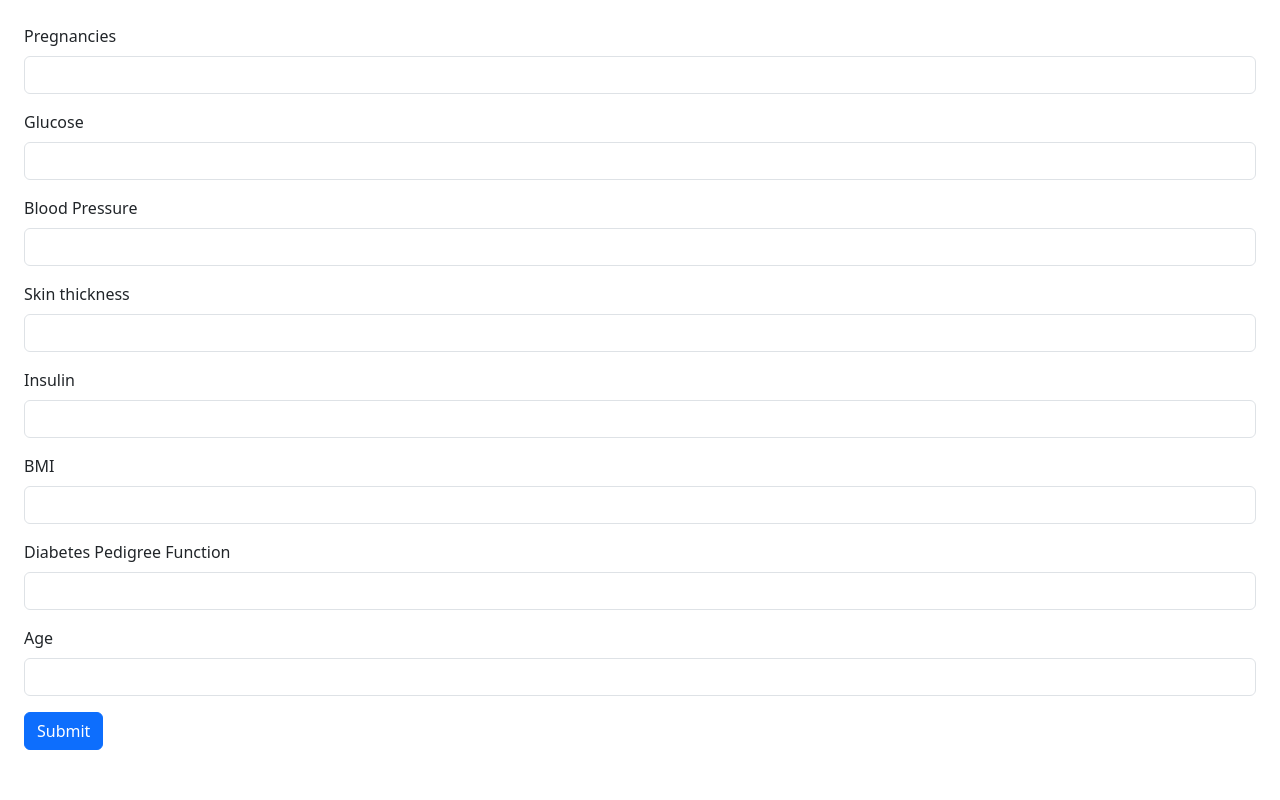
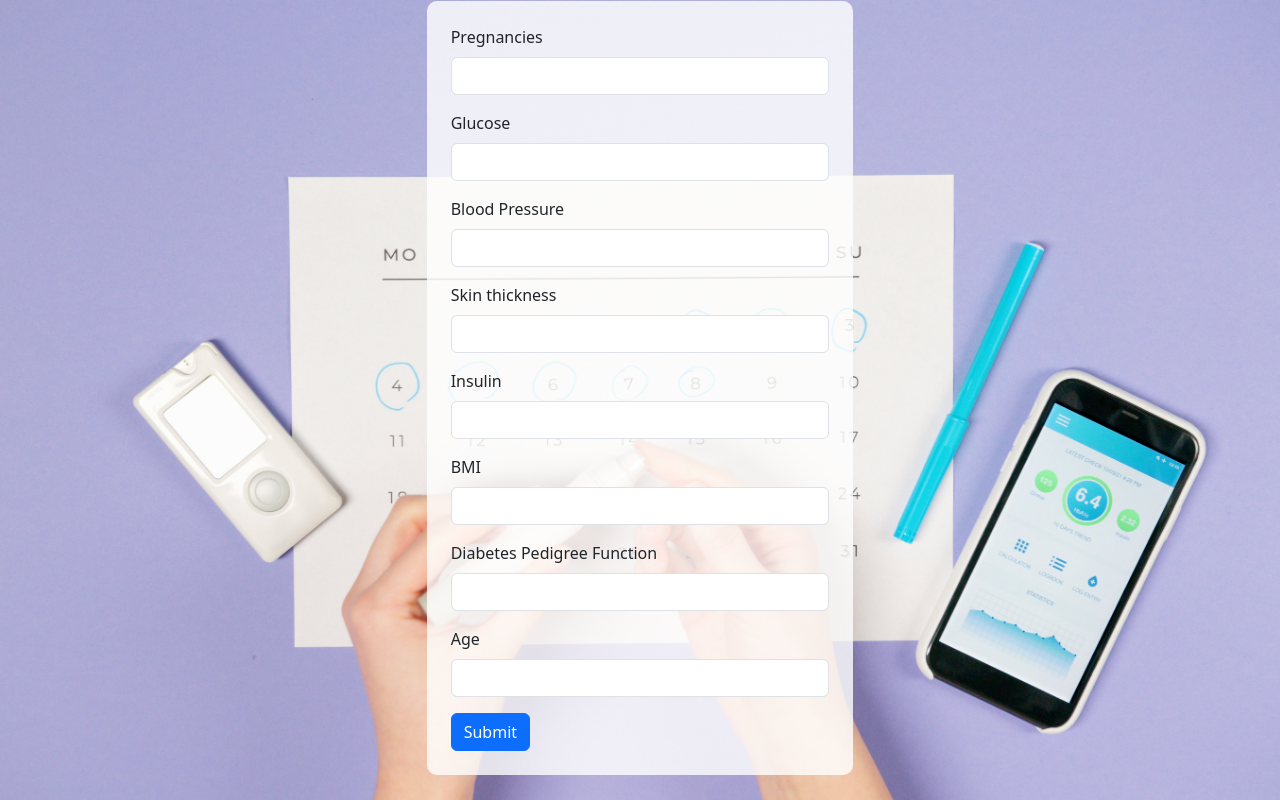
Before and after one commit to ImeshaDilshani/Diabetes-Prediction-System, a Django app: page / in a window 1280 px wide. Run offline with Django 4.2, Linux system fonts and the light colour scheme.

Commit message:
background image set

```diff
--- a/diabetesPrediction/diabetesPrediction/templates/home.html
+++ b/diabetesPrediction/diabetesPrediction/templates/home.html
@@ -5,40 +5,59 @@
     <meta name="viewport" content="width=device-width, initial-scale=1.0">
     <title>Predict</title>
     <link href="https://cdn.jsdelivr.net/npm/bootstrap@5.3.2/dist/css/bootstrap.min.css" rel="stylesheet" integrity="sha384-T3c6CoIi6uLrA9TneNEoa7RxnatzjcDSCmG1MXxSR1GAsXEV/Dwwykc2MPK8M2HN" crossorigin="anonymous">
+    <style>
+        body {
+            background-image: url('static/images/01.jpg'); /* Replace 'path/to/your/image.jpg' with the actual path to your image */
+            background-size: cover;
+            background-position: center;
+            height: 100vh;
+            margin: 0;
+            display: flex;
+            align-items: center;
+            justify-content: center;
+        }
+
+        form {
+            background-color: rgba(255, 255, 255, 0.8);
+            padding: 20px;
+            border-radius: 10px;
+            width: 100%;
+        }
+    </style>
 </head>
-<body>
-    <form class="mb-4 p-4" >
+<body class="d-flex align-items-center justify-content-center">
+    <form class="mb-4 p-4 col-12 col-md-6 col-lg-4" >
         <div class="mb-3">
-          <label for="exampleInputEmail1" class="form-label">Pregnancies</label>
-          <input type="email" class="form-control" id="exampleInputEmail1" aria-describedby="emailHelp">
+          <label  class="form-label">Pregnancies</label>
+          <input type="text" class="form-control"  aria-describedby="emailHelp">
         </div>
         <div class="mb-3">
-          <label for="exampleInputPassword1" class="form-label">Glucose</label>
-          <input type="password" class="form-control" id="exampleInputPassword1">
+          <label class="form-label">Glucose</label>
+          <input type="text" class="form-control" >
         </div>
         <div class="mb-3">
-            <label for="exampleInputEmail1" class="form-label">Blood Pressure</label>
-            <input type="email" class="form-control" id="exampleInputEmail1" aria-describedby="emailHelp">
+            <label  class="form-label">Blood Pressure</label>
+            <input type="text" class="form-control" >
           </div>
           <div class="mb-3">
-            <label for="exampleInputEmail1" class="form-label">Skin thickness</label>
-            <input type="email" class="form-control" id="exampleInputEmail1" aria-describedby="emailHelp">
+            <label  class="form-label">Skin thickness</label>
+            <input type="text" class="form-control" >
           </div>
           <div class="mb-3">
-            <label for="exampleInputEmail1" class="form-label">Insulin</label>
-            <input type="email" class="form-control" id="exampleInputEmail1" aria-describedby="emailHelp">
+            <label  class="form-label">Insulin</label>
+            <input type="text" class="form-control" >
           </div>
           <div class="mb-3">
-            <label for="exampleInputEmail1" class="form-label">BMI</label>
-            <input type="email" class="form-control" id="exampleInputEmail1" aria-describedby="emailHelp">
+            <label  class="form-label">BMI</label>
+            <input type="text" class="form-control" >
           </div>
           <div class="mb-3">
-            <label for="exampleInputEmail1" class="form-label">Diabetes Pedigree Function</label>
-            <input type="email" class="form-control" id="exampleInputEmail1" aria-describedby="emailHelp">
+            <label  class="form-label">Diabetes Pedigree Function</label>
+            <input type="text" class="form-control" >
           </div>
           <div class="mb-3">
-            <label for="exampleInputEmail1" class="form-label">Age</label>
-            <input type="email" class="form-control" id="exampleInputEmail1" aria-describedby="emailHelp">
+            <label  class="form-label">Age</label>
+            <input type="text" class="form-control">
           </div>
         <button type="submit" class="btn btn-primary">Submit</button>
       </form>
```
Also changed, not shown: diabetesPrediction/static/DiabetesPrediction/images/02.jpg (deleted), diabetesPrediction/static/images/01.jpg (renamed from diabetesPrediction/static/DiabetesPrediction/images/01.jpg), 1 other file.
